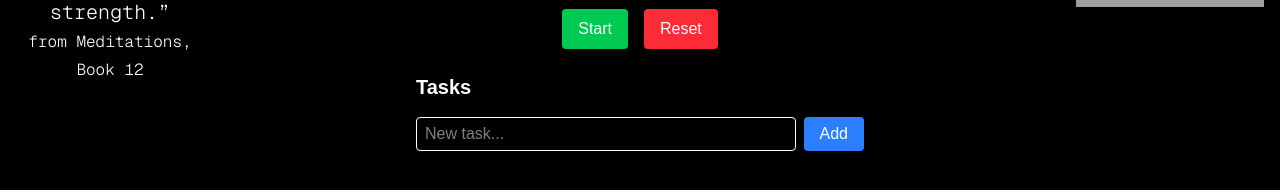
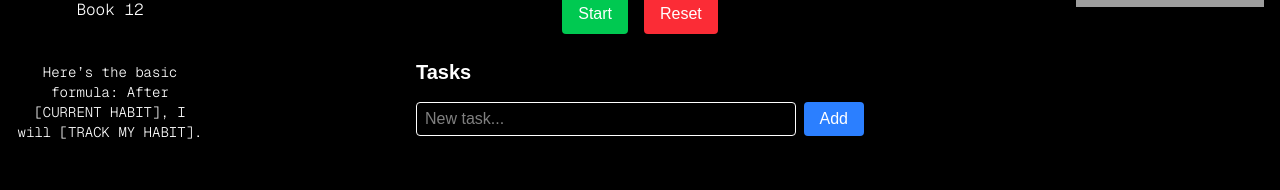
Before and after one commit to Vijendra2016/promodoro-app, a Next.js app: page / in a window 1280 px wide. Shown: the part 464-654 px from the top of the page. Built offline with nearby package versions, Linux system fonts and the light colour scheme; grey boxes are pictures that could not be loaded.

Commit message:
added james clear habit steak rule

```diff
--- a/src/app/page.tsx
+++ b/src/app/page.tsx
@@ -19,6 +19,9 @@ export default function Home() {
           <br />
           <span className="text-base">from Meditations, Book 12</span>
         </h1>
+
+
+         <h2 className="text-sm text-white font-[family-name:var(--font-geist-mono)] font-light mb-10">Here’s the basic formula: After [CURRENT HABIT], I will [TRACK MY HABIT].</h2>
       </div>
     </div>
 
@@ -45,7 +48,9 @@ export default function Home() {
     </div>
 
   </div>
+
 </div>
+
 
 
   );
```
